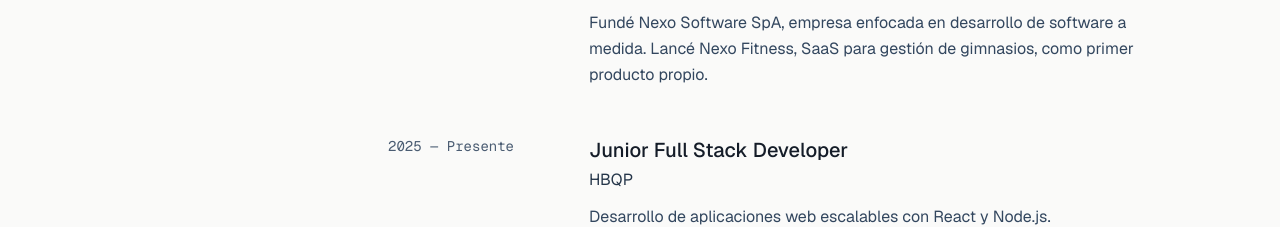
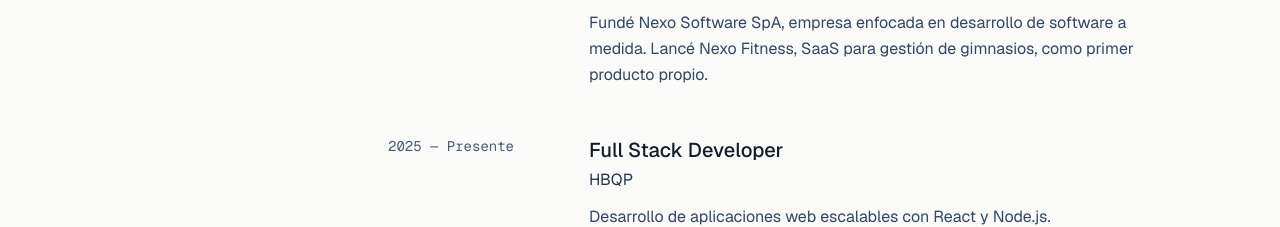
Before and after one commit to tomasvergaraj/portfolio, a React (Vite) app: page /about in a window 1280 px wide. Shown: the part 1280-1507 px from the top of the page. Built offline with nearby package versions, Linux system fonts and the light colour scheme.

Commit message:
Quita "Junior" del rol: Full Stack Developer

```diff
--- a/src/pages/About.tsx
+++ b/src/pages/About.tsx
@@ -37,7 +37,7 @@ const About = () => {
       link: 'https://nexosoftware.cl/',
     },
     {
-      role: 'Junior Full Stack Developer',
+      role: 'Full Stack Developer',
       company: 'HBQP',
       period: '2025 — Presente',
       description: 'Desarrollo de aplicaciones web escalables con React y Node.js.',
```
